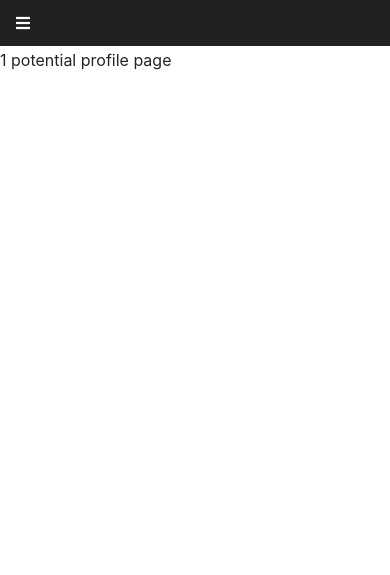
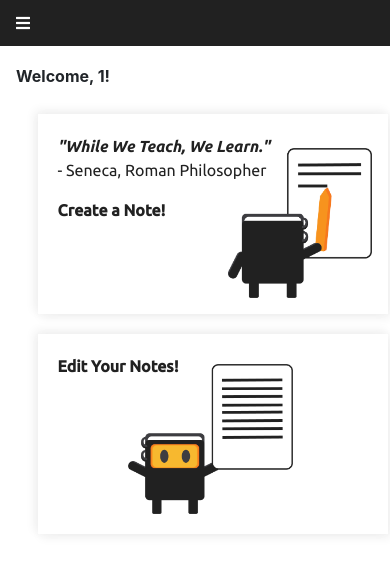
Before and after one commit to elch93/tgc-proj3-tidbits, a Flask app: page /profile/1 in a window 390 px wide. Shown: the top 575 px of the page. Run offline with Flask 2, Linux system fonts and the light colour scheme; a user stored in the database is signed in; a database or web service that is not in the repository returns one stand-in record (values such as "Sample title"); some libraries are stand-ins or nearby versions.

Commit message:
added profile page

```diff
--- a/app.py
+++ b/app.py
@@ -118,7 +118,7 @@ def process_input():
                 logged_in_user.displayname = user_data['displayname']
                 flask_login.login_user(logged_in_user)
 
-                return redirect(url_for('search', chosens="All"))
+                return redirect(url_for('profile', userid = logged_in_user.displayname))
             else:
                 # if display name is used, prevent creation
                 myalert = 'The display name "' + create_dname + \
@@ -145,7 +145,7 @@ def process_input():
                 logged_in_user.displayname = user_data['displayname']
                 flask_login.login_user(logged_in_user)
 
-                return redirect(url_for('search'))
+                return redirect(url_for('profile', userid = logged_in_user.displayname))
             else:
                 myalert = 'Password is wrong. Please try again.'
                 return render_template('index.template.html', myalert=myalert)
--- a/static/styles.css
+++ b/static/styles.css
@@ -202,7 +202,65 @@ a:hover {
     color: #212121;
 }
 
+/* profile page */
+#introcontainer {
+    width: 850px;
+    margin: 10px auto;
+}
+
+#introcontainer a:hover {
+    transform: scale(1.1);
+    text-decoration: none !important;
+}
+
+#introcontainer a {
+    transition: ease-in-out 0.4s;
+    text-decoration: none !important;
+}
+
+.intro {
+    font-family: 'Ubuntu', sans-serif;
+    color: #212121;
+    padding: 20px;
+    width: 350px;
+    height: 200px;
+    margin: 10px 0;
+    box-shadow: 3px 3px 10px 0px #eeeeee,
+    -3px -3px 10px 0px #eeeeee;
+}
+
+#createbg {
+    height: 150px;
+    position: relative;
+    left: 170px;
+    bottom: 90px;
+}
+
+#searchbg {
+    height: 130px;
+    position: relative;
+    left: 50%;
+    transform: translateX(-50%);
+}
+
+#mynotesbg {
+    position: relative;
+    left: 70px;
+    bottom: 30px;
+    height: 150px;
+}
+
+#likedbg {
+    height: 140px;
+    position: relative;
+    left: 50%;
+    bottom: 10px;
+    transform: translateX(-50%);
+}
+
 /* create page */
+
+
 #selectbar {
     width: auto;
     margin: 0 auto;
@@ -268,13 +326,6 @@ a:hover {
 }
 
 /* search page */
-#searchbg {
-    position: absolute;
-    height: 300px;
-    top: 380px;
-    left: 100px;
-}
-
 .resulttable {
     width: 750px;
     height: 550px;
@@ -429,7 +480,7 @@ a:hover {
     #dropdownm a {
         color: #ffffff;
         font-weight: 500;
-        border-radius:10px ;
+        border-radius: 10px;
         padding: 5px 10px;
         transition: ease-in-out 0.2s;
     }
@@ -503,6 +554,7 @@ a:hover {
 
 /* medium sized devices */
 @media (min-width: 768px) and (max-width: 1024px) {
+
     /* home page */
     #herobanner {
         max-width: 700px;
@@ -549,10 +601,6 @@ a:hover {
     }
 
     /* create */
-    #createbg {
-        display: none;
-    }
-
     .note-editor {
         width: 90% !important;
     }
--- a/templates/profile.template.html
+++ b/templates/profile.template.html
@@ -1,13 +1,46 @@
 {% extends 'index.template.html' %}
 
 {% block content %}
-{{username}} <span> potential profile page </span>
+<p class="mt-3 ml-3"><b>Welcome, {{username}}!</b></p>
+
+<div class="row d-flex justify-content-around" id="introcontainer">
+    <a href="{{url_for('create')}}">
+        <div class="intro">
+            <i>"While We Teach, We Learn."</i>
+            <p>- Seneca, Roman Philosopher</p>
+            <p><b>Create a Note!</b></p>
+            <img src="/static/images/create.png" id="createbg">
+        </div>
+    </a>
+    <a href="{{url_for('search')}}">
+        <div class="intro">
+            <p><b>Discover Notes Shared By Others!</b></p>
+            <img src="/static/images/search.png" id="searchbg">
+        </div>
+    </a>
+    <a href="{{url_for('mynotes')}}">
+        <div class="intro">
+            <p><b>Edit Your Notes!</b></p>
+            <img src="/static/images/mynotes.png" id="mynotesbg">
+        </div>
+    </a>
+    <a href="{{url_for('savednotes')}}">
+        <div class="intro">
+            <p><b>Notes You Like!</b></p>
+            <img src="/static/images/liked.png" id="likedbg">
+        </div>
+    </a>
+</div>
 
 
+<!-- <div class="container">
+    <img src="/static/images/mynotes.png" id="mynotesbg">
+    <img src="/static/images/liked.png" id="likedbg">
+</div> -->
 <script>
     // page indicator/reminder for users
-    $('#toolbar a').eq(0).css('background-color','#FFFFFF')
-    $('#toolbar a').eq(0).css('color','#212121')
- </script>
+    $('#toolbar a').eq(0).css('background-color', '#FFFFFF')
+    $('#toolbar a').eq(0).css('color', '#212121')
+</script>
 
 {% endblock %}
```
Also changed, not shown: static/images/cheer.png (added), static/images/happy.png (added), static/images/search3Asset 16.png (added), static/images/wave.png (added).
